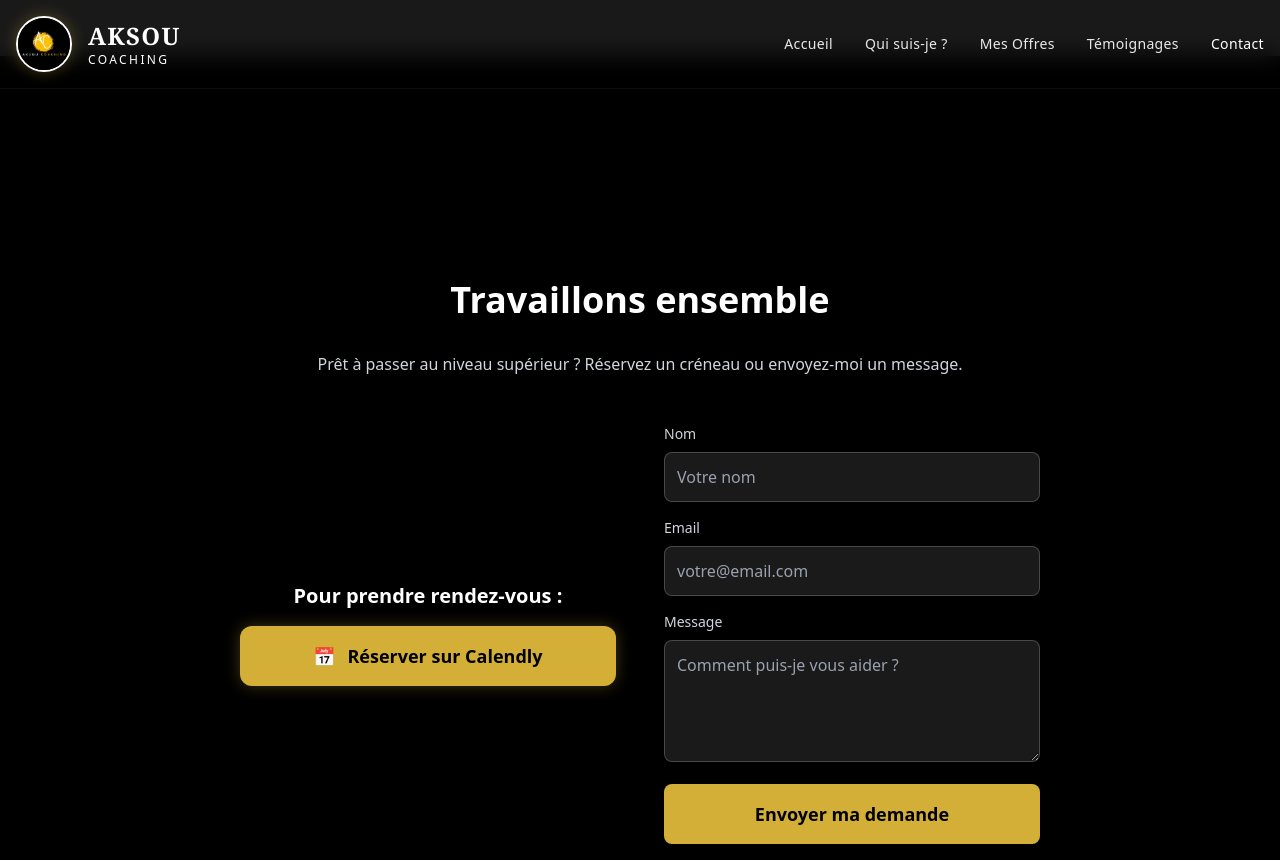
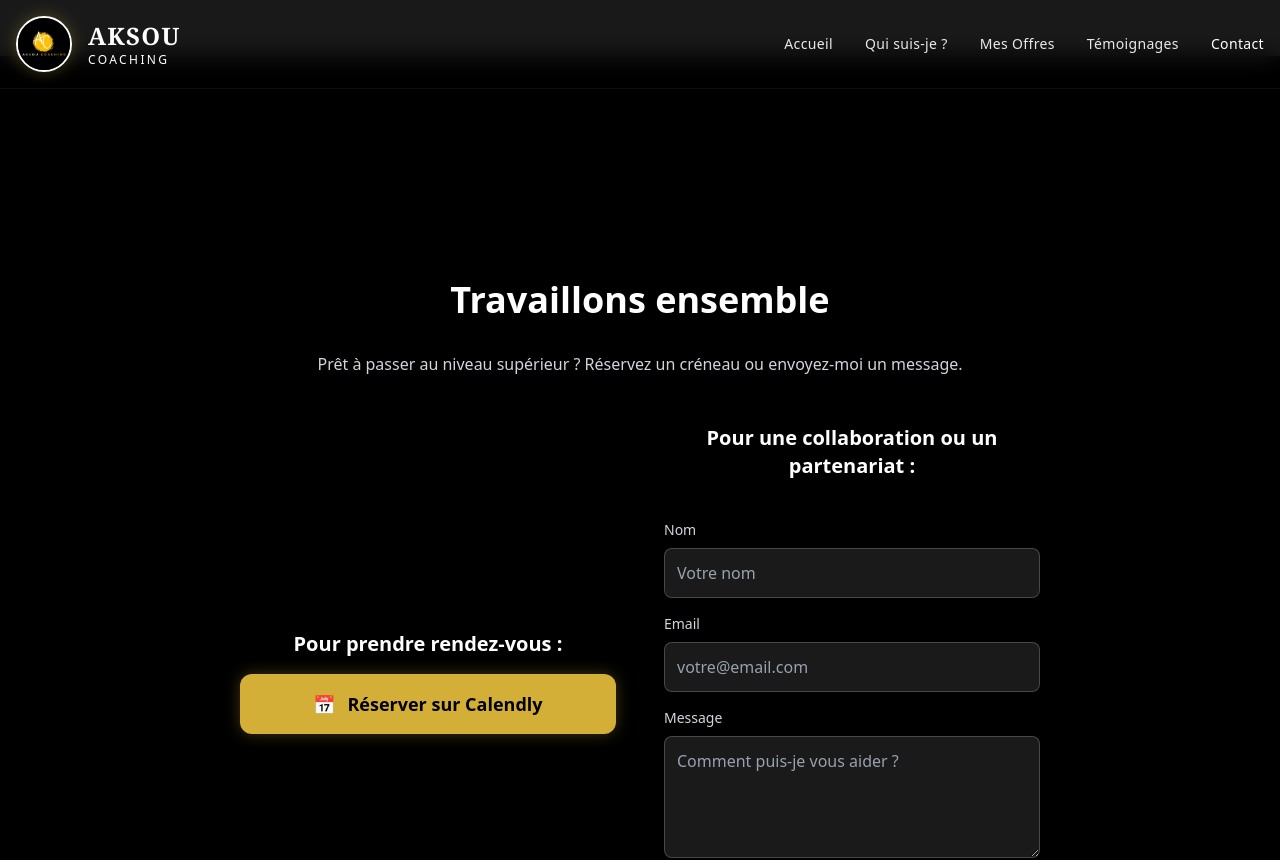
Before and after one commit to ChawkiSLIMANI/site-btp, a Next.js app: page /contact in a window 1280 px wide. Shown: the top 860 px of the page. Built offline with nearby package versions, Linux system fonts and the light colour scheme; a web font is replaced by a local one.

Commit message:
feat: add descriptive title for collaboration contact form

```diff
--- a/src/components/home/Contact.tsx
+++ b/src/components/home/Contact.tsx
@@ -75,6 +75,12 @@ export function Contact() {
                         </div>
 
                         {/* Simple Form */}
+                        <div className="flex flex-col justify-center space-y-6">
+                            <div className="text-center">
+                                <h3 className="mb-4 text-xl font-bold text-white">
+                                    Pour une collaboration ou un partenariat :
+                                </h3>
+                            </div>
                             <form onSubmit={handleSubmit} className="space-y-4">
                                 <input type="hidden" name="form-name" value="contact-coaching-live" />
 
@@ -131,6 +137,7 @@ export function Contact() {
                         </div>
                     </div>
                 </div>
+            </div>
         </section>
     )
 }
```
Lines whose indentation alone changed are shown as unchanged.
